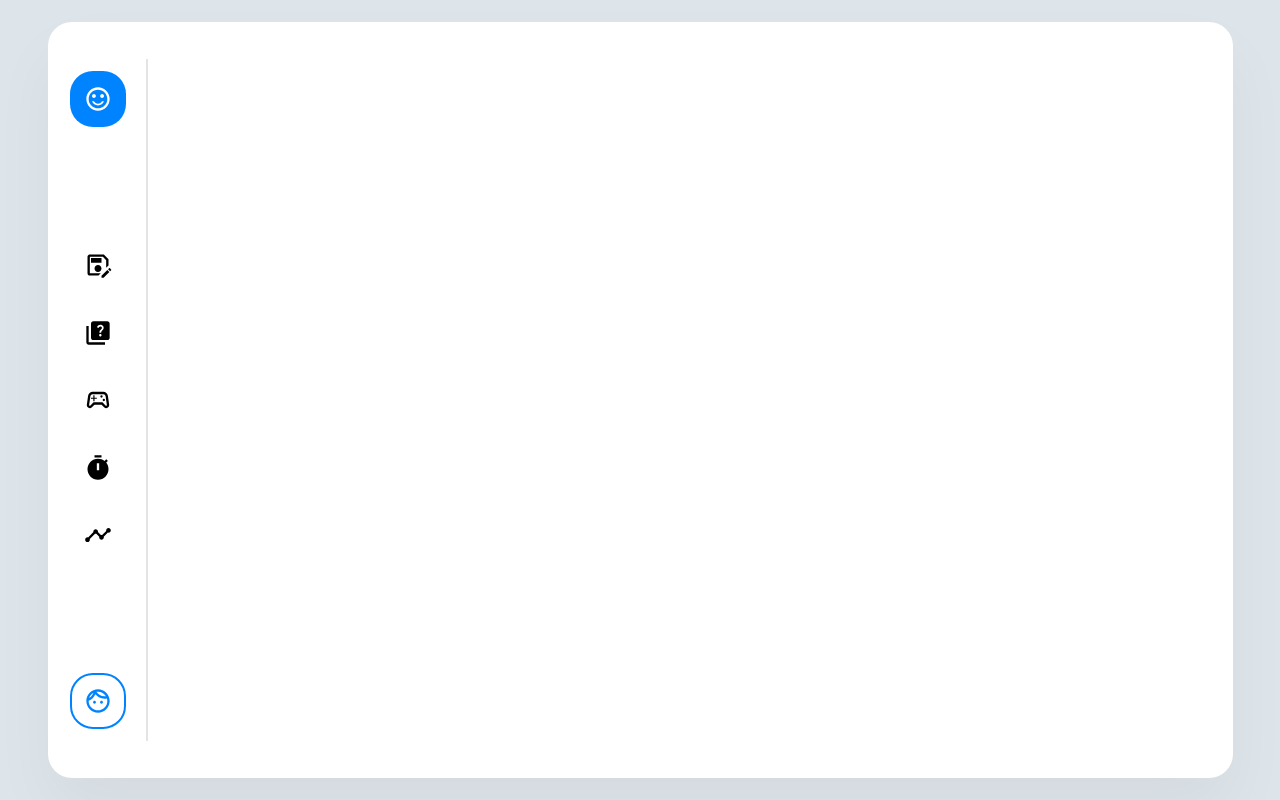
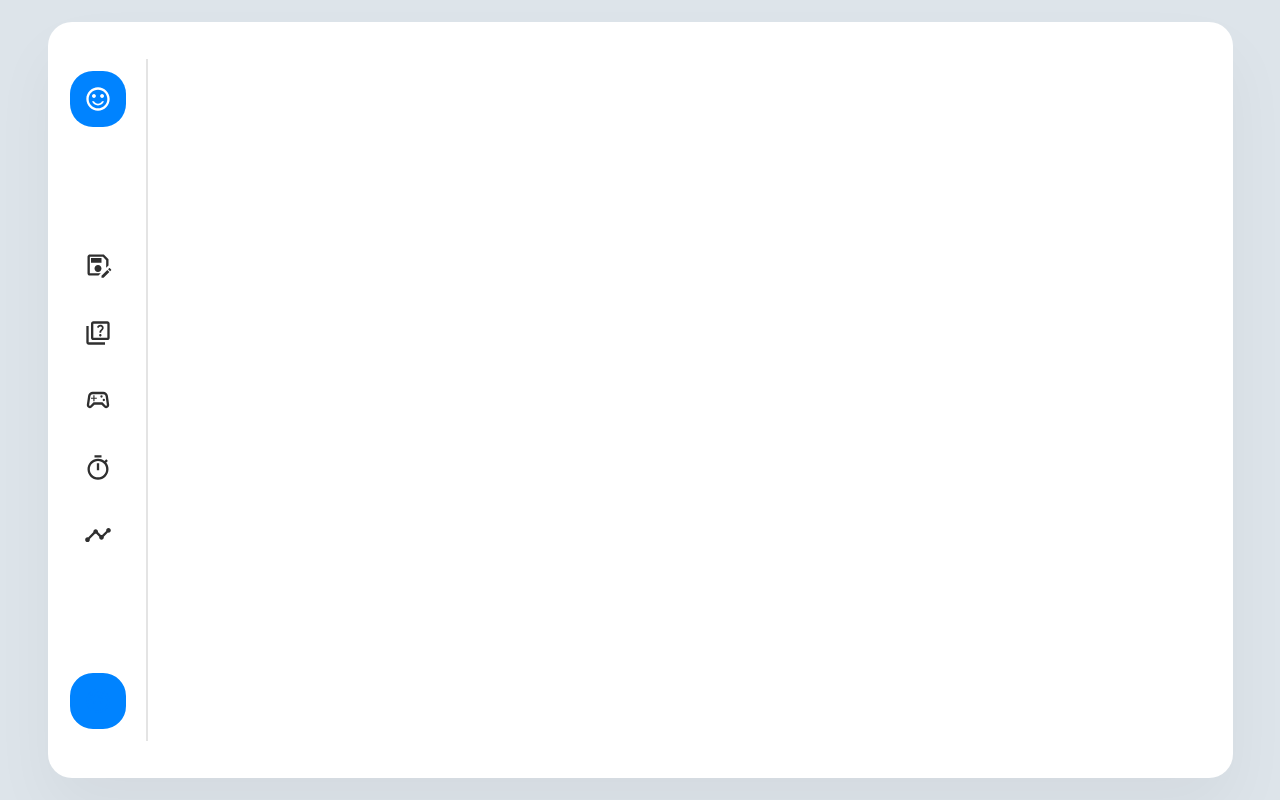
Before and after one commit to Shamp07/word-memorize, a React (Vite) app: page / in a window 1280 px wide. Built offline with nearby package versions, Linux system fonts and the light colour scheme.

Commit message:
feat: add router link and add chaging color and border according to path

```diff
--- /dev/null
+++ b/src/components/Layout/Sidebar/LinkButton.tsx
@@ -0,0 +1,51 @@
+import React, { ReactNode } from 'react';
+import { NavLink } from 'react-router-dom';
+import styled from '@emotion/styled';
+
+import Button from '@atoms//Button';
+
+interface Props {
+  path: string;
+  children: ReactNode;
+}
+
+const Link = styled(NavLink)`
+  display: block;
+  width: 100%;
+  height: 100%;
+
+  &.active {
+    color: white;
+    border-right: 2px solid #0083FF;
+
+    & svg {
+      color: #0083FF;
+    }
+  }
+
+  & svg {
+    width: 28px;
+    height: 28px;
+    color: #2F2F2F;
+  }
+`;
+
+const SecondButton = styled(Button)`
+  width: 56px;
+  height: 56px;
+  border-radius: 23px;
+`;
+
+function LinkButton({ path, children }: Props) {
+  return (
+    <li>
+      <Link to={path} className={({ isActive }) => (isActive ? 'active' : undefined)}>
+        <SecondButton variant="text">
+          {children}
+        </SecondButton>
+      </Link>
+    </li>
+  );
+}
+
+export default LinkButton;
--- a/src/components/Layout/Sidebar/index.tsx
+++ b/src/components/Layout/Sidebar/index.tsx
@@ -2,13 +2,15 @@ import React from 'react';
 import styled from '@emotion/styled';
 import SentimentSatisfiedAltIcon from '@mui/icons-material/SentimentSatisfiedAlt';
 import SaveAsOutlinedIcon from '@mui/icons-material/SaveAsOutlined';
-import QuizIcon from '@mui/icons-material/Quiz';
+import QuizOutlinedIcon from '@mui/icons-material/QuizOutlined';
 import SportsEsportsOutlinedIcon from '@mui/icons-material/SportsEsportsOutlined';
-import TimerIcon from '@mui/icons-material/Timer';
+import TimerOutlinedIcon from '@mui/icons-material/TimerOutlined';
 import TimelineOutlinedIcon from '@mui/icons-material/TimelineOutlined';
 import FaceOutlinedIcon from '@mui/icons-material/FaceOutlined';
 
 import Button from '@atoms/Button';
+import { ContentPath } from '@constants/route';
+import LinkButton from './LinkButton';
 
 const Root = styled.div`
   display: flex;
@@ -35,15 +37,7 @@ const PrimaryButton = styled(Button)`
   }
 `;
 
-const SecondButton = styled(PrimaryButton)`
-  background: transparent;
-
-  & > svg {
-    color: black;
-  }
-`;
-
-const UserButton = styled(SecondButton)`
+const UserButton = styled(PrimaryButton)`
   border: 2px solid #0083FF;
 
   & > svg {
@@ -58,28 +52,33 @@ const Menu = styled.ul`
   height: 326px;
 `;
 
+const menu = [{
+  path: ContentPath.WORD,
+  icon: <SaveAsOutlinedIcon />,
+}, {
+  path: ContentPath.CARD,
+  icon: <QuizOutlinedIcon />,
+}, {
+  path: ContentPath.GAME,
+  icon: <SportsEsportsOutlinedIcon />,
+}, {
+  path: ContentPath.TIMER,
+  icon: <TimerOutlinedIcon />,
+}, {
+  path: ContentPath.ANALYTICS,
+  icon: <TimelineOutlinedIcon />,
+}];
+
 function Sidebar() {
+  const menus = menu.map(({ path, icon }) => <LinkButton path={path}>{icon}</LinkButton>);
+
   return (
     <Root>
       <PrimaryButton variant="contained">
         <SentimentSatisfiedAltIcon />
       </PrimaryButton>
       <Menu>
-        <SecondButton variant="text">
-          <SaveAsOutlinedIcon />
-        </SecondButton>
-        <SecondButton variant="text">
-          <QuizIcon />
-        </SecondButton>
-        <SecondButton variant="text">
-          <SportsEsportsOutlinedIcon />
-        </SecondButton>
-        <SecondButton variant="text">
-          <TimerIcon />
-        </SecondButton>
-        <SecondButton variant="text">
-          <TimelineOutlinedIcon />
-        </SecondButton>
+        {menus}
       </Menu>
       <UserButton variant="text">
         <FaceOutlinedIcon />
```
